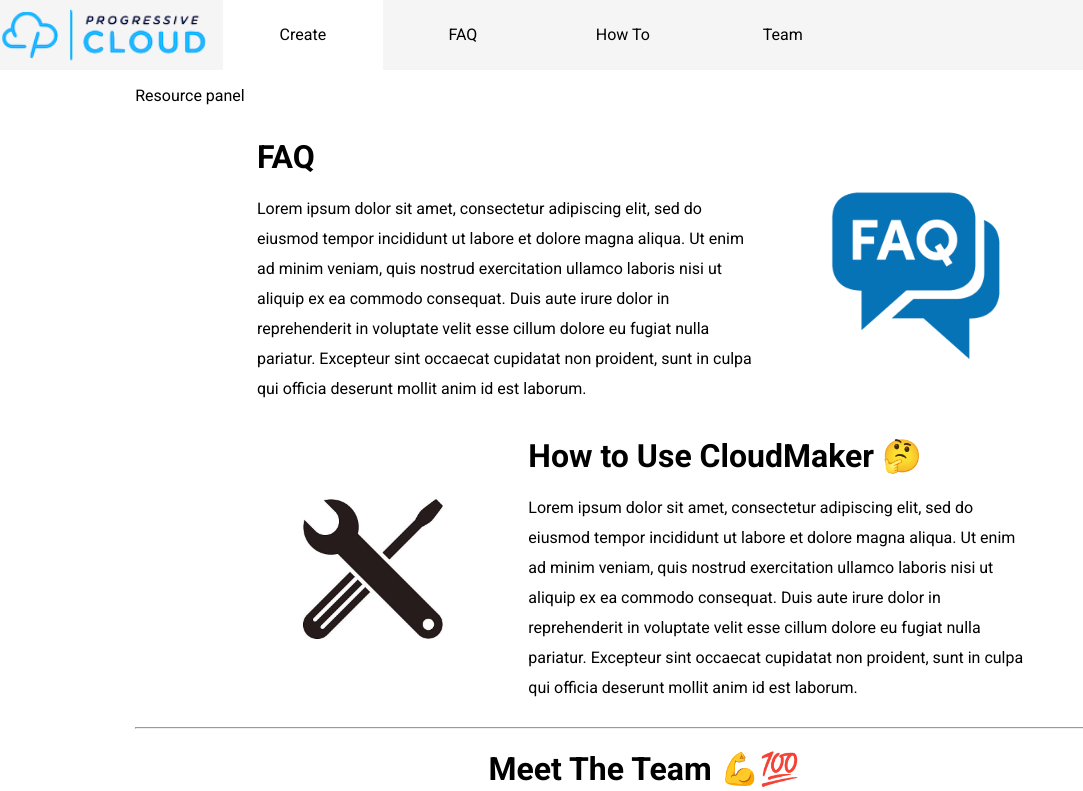
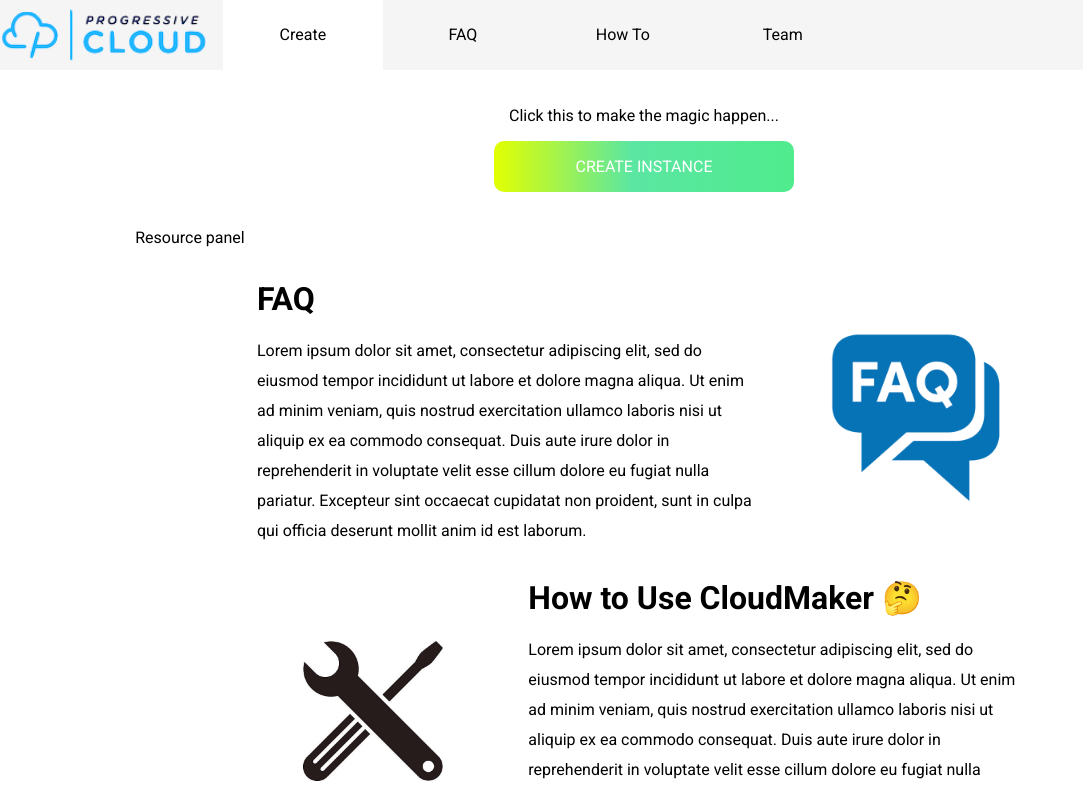
Before and after one commit to loganFry/CloudMakerUI, an Angular app: page / in a window 1280 px wide. Shown: the top 791 px of the page, without its empty margins (0-1083 px from the left). Built offline with nearby package versions, Linux system fonts and the light colour scheme.

Commit message:
Working on creation button, sends data to dummy URL for now

```diff
--- a/src/app/app.component.html
+++ b/src/app/app.component.html
@@ -1,5 +1,6 @@
 <app-header></app-header>
 <div class="main-container">
+  <app-creation-button class="main-container-item"></app-creation-button>
   <app-resource-panel class="main-container-item"></app-resource-panel>
   <app-info class="main-container-item"></app-info>
   <app-team-members class="main-container-item"></app-team-members>
--- /dev/null
+++ b/src/app/creation-button/creation-button.component.html
@@ -0,0 +1,4 @@
+<div class="btn-container">
+    <p>Click this to make the magic happen...</p>
+    <button (click)="CreateInstance()" class="creation-btn">Create Instance</button>
+</div>
--- /dev/null
+++ b/src/app/creation-button/creation-button.component.scss
@@ -0,0 +1,34 @@
+.btn-container {
+    padding: 20px 0px;
+    text-align: center;
+}
+
+.creation-btn {
+    display: block;
+    margin: auto;
+    width: 300px;
+    border: none;
+    border-radius: 10px;
+    padding: 1rem 2rem;
+    text-decoration: none;
+    background-image: linear-gradient(to right, rgba(226,255,1,1) 0%, rgba(91,230,162,1) 23%, rgba(57,246,102,1) 100%);
+    transition: 0.5s;
+    background-size: 200% auto;
+    color: #ffffff;
+    font-size: 1rem;
+    text-transform: uppercase;
+    cursor: pointer;
+    text-align: center;
+    transition: background 250ms ease-in-out,
+                transform 150ms ease;
+    -webkit-appearance: none;
+    -moz-appearance: none;
+
+    &:hover,&:focus {
+        background-position: right center;
+    }
+
+    &:active {
+        transform: scale(0.99);
+    }
+}
--- /dev/null
+++ b/src/app/creation-button/creation-button.component.ts
@@ -0,0 +1,21 @@
+import { Component, OnInit } from '@angular/core';
+import {InstanceService} from '../instance.service';
+
+@Component({
+  selector: 'app-creation-button',
+  templateUrl: './creation-button.component.html',
+  styleUrls: ['./creation-button.component.scss']
+})
+export class CreationButtonComponent implements OnInit {
+
+  constructor(private instanceService : InstanceService) { }
+
+  ngOnInit() {
+  }
+
+  CreateInstance(){
+    console.log('clicked');
+    this.instanceService.createInstance('test@email.com', 'A12345', 'My test instance');
+  }
+
+}
--- /dev/null
+++ b/src/app/instance.service.ts
@@ -0,0 +1,23 @@
+import { Injectable } from '@angular/core';
+import { HttpClient } from '@angular/common/http';
+
+
+@Injectable({
+  providedIn: 'root'
+})
+export class InstanceService {
+
+  constructor(private http: HttpClient) { }
+
+  createInstance(email : string, aid: string, instanceName: string) {
+    // Form variables into JSON object
+    var data = {
+      Email: email,
+      EmployeeID: aid,
+      InstanceName: instanceName
+    }
+
+    // Send data in a post request to cloud backend
+    this.http.post('http://the_cloud_url', data);
+  }
+}
```
Also changed, not shown: src/app/app.module.ts (+7 -2 lines), 2 other files (tests, documents, lock files or other folders).
